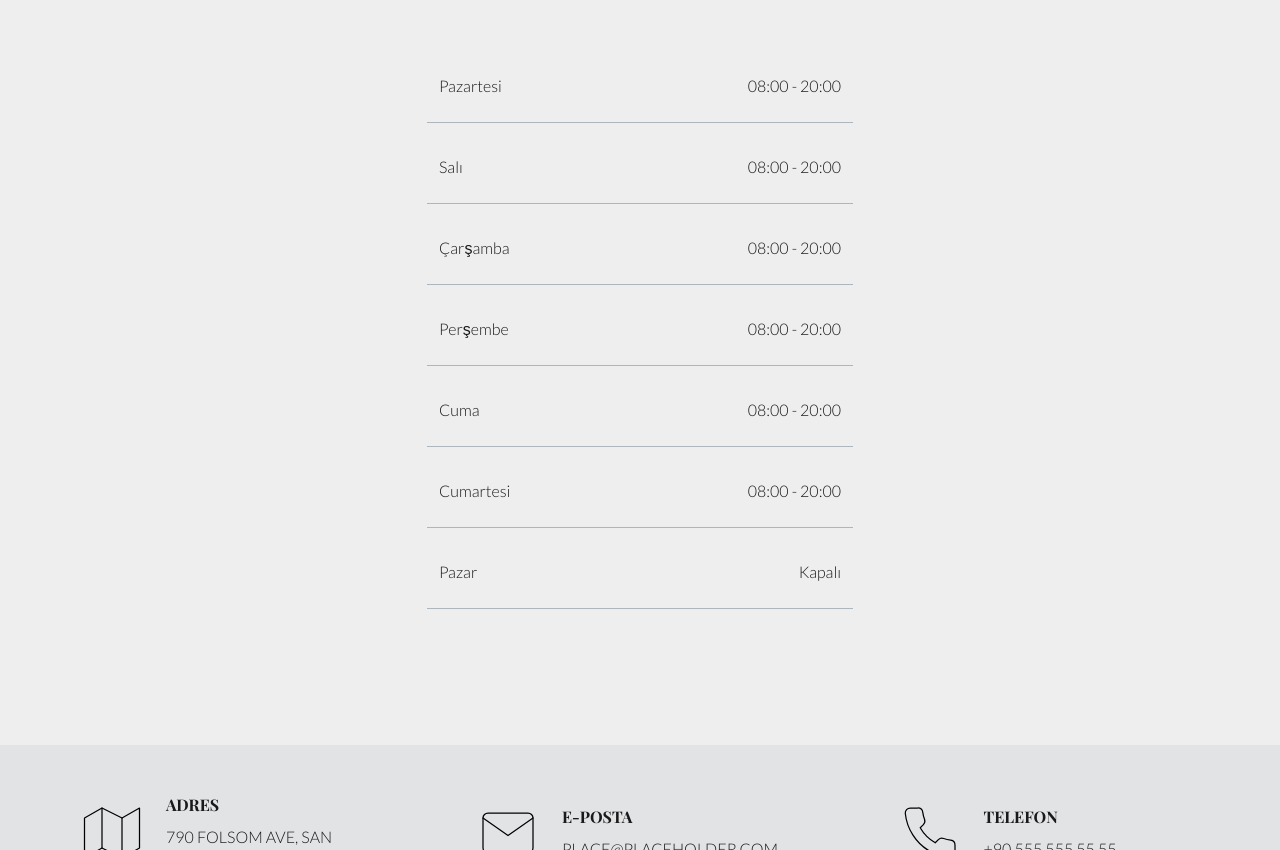
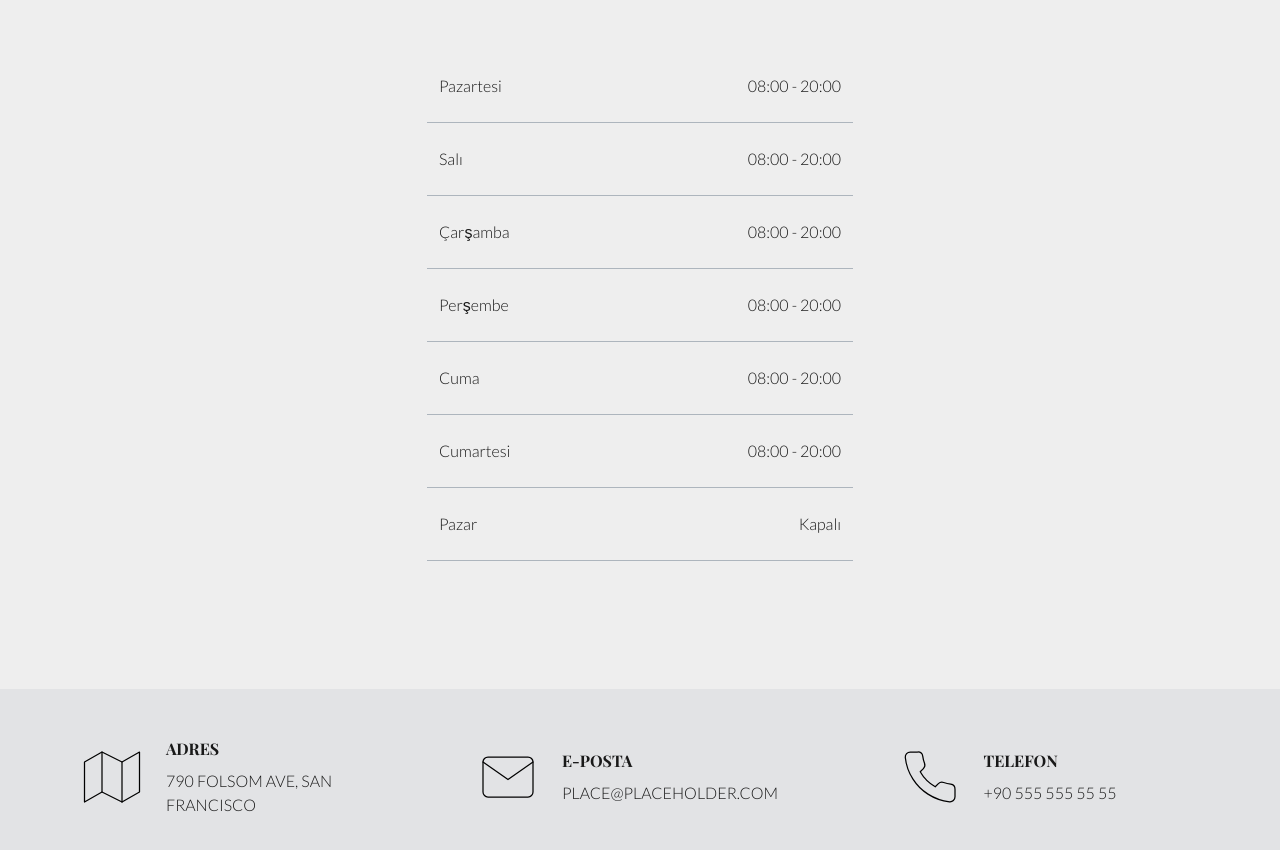
Before and after one commit to bora-sen/kuaforkadir-com-react, a React (Vite) app: page / in a window 1280 px wide. Shown: the part 1821-2671 px from the top of the page. Built offline with nearby package versions, Linux system fonts and the light colour scheme; a web font is replaced by a local one.

Commit message:
Remove margin from Working Hours section elements

```diff
--- a/src/components/WorkingHours.jsx
+++ b/src/components/WorkingHours.jsx
@@ -10,7 +10,7 @@ function WorkingHours() {
 
       <div className="row p-5 w-50 mx-auto">
         {Days.map((day, index) => (
-          <div key={index} className="py-4 border-bottom border-dark-subtle working-hour-item mb-2">
+          <div key={index} className="py-4 border-bottom border-dark-subtle working-hour-item">
             <div className="d-flex justify-content-between align-items-center w-100">
               <span>{day}</span>
               <span>{(day == "Pazar") ? "Kapalı" : "08:00 - 20:00"}</span>
```
